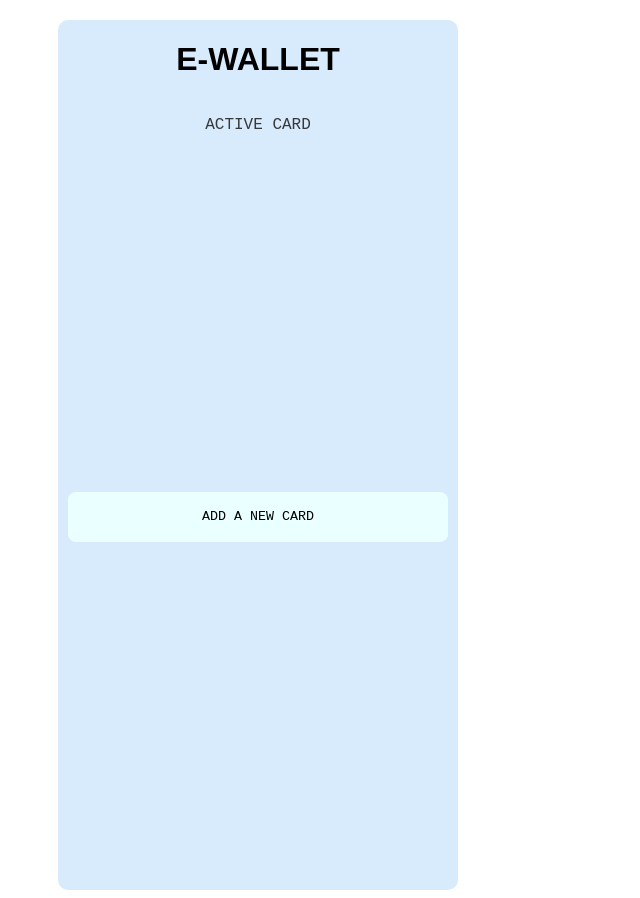
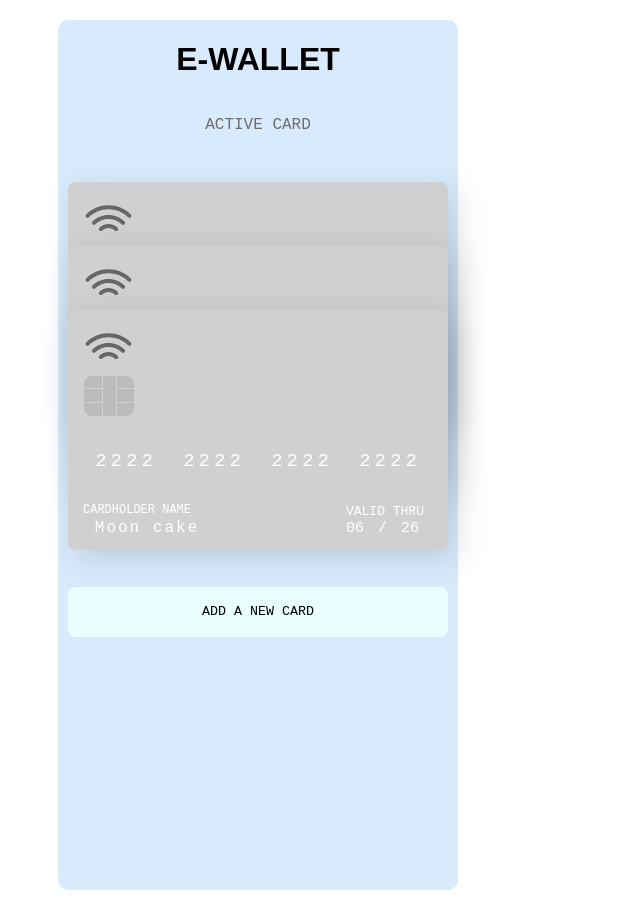
Before and after one commit to StellaSFE96/E-wallet, a Vue app: page / in a window 1280 px wide. Shown: the whole page, without its empty margins (0-640 px from the left). Built offline with nearby package versions, Linux system fonts and the light colour scheme.

Commit message:
Local storage added + card list fixed

```diff
--- a/src/App.vue
+++ b/src/App.vue
@@ -1,12 +1,11 @@
 <template>
   <div id="app">
-    <Home v-if="currentView == 'home'" @viewChange="toggleView" />
-    <AddCard v-else @viewChange="toggleView"/>
+    <Home v-if="currentView == 'home'"
+    @viewChange="toggleView" :card="card" :cards="cards" />
+    <AddCard v-else @viewChange="toggleView"
+    @toApp="addCardPayload"
+    />
 
-    <!-- <nav>
-      <button class="addNew" @click="currentView = 'AddCard'">ADD A NEW CARD</button>
-      <button class="addCard" @click="currentView = 'home'">HOME</button>
-    </nav>  -->
   </div>
 </template>
 
@@ -16,14 +15,36 @@ import AddCard from './views/AddCard.vue'
 
 export default {
  name: 'App',
- components: {
-   Home, AddCard
-   },
+ components: { Home, AddCard },
 
  data(){
    return{
-     currentView : 'home',
-    //  isHidden: false
+    currentView : 'home',
+    card: " ",
+    cards: [
+      {
+        vendorName: "blockchain",
+        cardNumber: "8282828282828282",
+        cardholderName: "Peter Griffin",
+        validMonth: "02",
+        validYear: "22",
+      },
+      {
+        vendorName: "evil",
+        cardNumber: "0000000000000000",
+        cardholderName: "Pickle Rick",
+        validMonth: "04",
+        validYear: "24",
+      },
+      {
+        vendorName: "ninja",
+        cardNumber: "2222222222222222",
+        cardholderName: "Moon cake",
+        validMonth: "06",
+        validYear: "26",
+      },
+
+    ],
    }
  },
 
@@ -33,8 +54,17 @@ export default {
          this.currentView = 'addCard';
       } else {
         this.currentView = 'home';
-    }
-   }
+     }
+   },
+   addCardPayload(dataPayload){
+      this.card = dataPayload
+      this.cards.push(dataPayload)
+      this.currentView = "Home"
+    },
+    addNewCardToList(){
+      this.cards.push(this.card)
+      localStorage.setItem("cards", JSON.stringify(this.cards))
+    },
   }
 };
 </script>
--- a/src/components/Card.vue
+++ b/src/components/Card.vue
@@ -1,9 +1,10 @@
 <template>
   <div class="card">
-      <article class="cardTemplate" :style="{background: templateBackground, color: templateTextColor}">
+      <article class="cardTemplate" :style="{background: templateBackground, color: templateTextColor}"
+      @click="$emit('click')">
           <div class="card-top">
               <div class="icons">
-                 <img src="../assets/wifi.svg" alt="wifi icon">
+                 <img src="../assets/wifi.svg" alt="wifi logo">
                  <img src="../assets/chip.svg" alt="chip icon">
               </div>
 
@@ -13,7 +14,7 @@
           </div>
 
           <div class="middle">
-                <p v-if="card.cardNumber">{{ card.cardNumber}}</p>
+                <p v-if="numberTemplate">{{ numberTemplate}}</p>
                  <P v-else>XXXX XXXX XXXX XXXX</P>
           </div>
 
@@ -39,6 +40,7 @@
           </div>
       </article>
   </div>
+   <!-- change -->
 </template>
 
 <script>
@@ -79,8 +81,22 @@ export default {
             return "#d0d0d0";
         }
     },
+
+    numberTemplate(){
+        let space= ''
+        for(let i=0; i < this.card.cardNumber.length; i++){
+                if(i % 4 == 0){
+                    space +=" ";
+                }
+                space +=this.card.cardNumber[i]
+                if(space.length>19){
+                    return space
+                }
+            }
+        return space
+    },
   }
-};
+}
 </script>
 
 <style lang="scss" scoped>
@@ -116,28 +132,27 @@ export default {
     font-size: 19px;
     letter-spacing: 4px;
     word-spacing: 11px;
-    position: relative;
-    bottom: 8px;
 }
 
 .card-bottom{
     display: flex;
     justify-content: space-between;
-    position: relative;
-    bottom: 10px;
+    align-content: flex-start;
+
+    p{
+        margin-right: 20px;
+        margin-bottom: -14px;
+    }
 }
 
 .b-left-corner{
     p:first-of-type{
         font-size: 12px;
         margin-right: 40px;
-        position: absolute;
     }
     p:last-of-type{
         font-size: 16px;
         letter-spacing: 2px;
-        position: relative;
-        top: 18px;
     }
     padding-left: 15px;
 }
@@ -149,22 +164,15 @@ export default {
 
     p{
         margin-right: 14px;
-
+        align-self: baseline;
     }
 
     div{
         display: flex;
         justify-content: flex-end;
         flex-direction: row;
-        position: relative;
-        bottom: 20px;
         font-size: 15px;
         margin-right: 15px;
-
-        p{
-            margin: 15px 3px;
-        }
-
     }
 }
 
--- a/src/components/CardList.vue
+++ b/src/components/CardList.vue
@@ -1,28 +1,21 @@
 <template>
-  <div id="card-list">
-    <!-- <Card v-if="!savedCardsArray" :user="user" />
-    <Card :user="user" v-for="user in savedCardsArray" :key="user" /> -->
-    <Card :card="card" v-for="card in cards" :key="card.vendor"/>
+  <div class="cardList">
+    <Card :card="card" v-for="card in cards" :key="card.vendor" />
+
   </div>
 </template>
 
 <script>
-import Card from './Card.vue';
+import Card from '../components/Card.vue'
 export default {
-  name: 'CardList',
   components: { Card },
-  data() {
-    return {
+  data(){return{
 
-    }
-  },
-  props: ['card', 'cards'],
+  }},
+   props: ['card', 'cards']
 }
 </script>
 
 <style>
-#card-list {
-  height: 337px;
-  width: 380px;
-}
+
 </style>
--- a/src/components/Form.vue
+++ b/src/components/Form.vue
@@ -2,20 +2,22 @@
   <div id="form">
     <Card :card='user'/>
 
-    <form @submit.prevent="submit">
+    <form @submit.prevent="transportData">
 
         <label for="cardNumber">CARD NUMBER</label>
-        <input type="number"
-        name="card-number"
+        <input required
+        type="text"
         class="card-number"
+        maxlength="19"
         placeholder="XXXX XXXX XXXX XXXX"
+        onkeypress="return /[0-9, ' ']/i.test(event.key)"
         v-model="user.cardNumber">
 
         <label for="cardholderName">CARDHOLDER NAME</label>
-        <input type="text"
-        name="cardholder-name"
+        <input required type="text"
         class="cardholder-name"
         placeholder="Firstname Lastname"
+        onkeypress="return /[A-Z, ' ']/i.test(event.key)"
         v-model="user.cardholderName">
 
         <label for="validMonth">MONTH</label>
@@ -52,9 +54,10 @@
             <option value="ninja"> Ninja Bank</option>
             <option value="blockchain"> Blockchain Inc</option>
         </select>
-        <button class="add-btn" @click="$emit('viewChange'); ('sendUserData'); ">ADD CARD</button>
+        <button class="add-btn">ADD CARD</button>
       </form>
   </div>
+   <!-- change -->
 </template>
 
 <script>
@@ -75,10 +78,7 @@ export default {
     };
   },
   methods: {
-    submit() {
-      this.$emit('viewChange');
-    },
-    sendUserData(){
+    transportData(){
         this.$emit('toAddCard', this.user)
     }
   },
--- a/src/test.js
+++ b/src/test.js
@@ -11,6 +11,11 @@
     //     class="ccv"
     //     v-model="user.ccv"
     //   />
+
+    //  <nav>
+    // <button class="addNew" @click="currentView = 'AddCard'">ADD A NEW CARD</button>
+    // <button class="addCard" @click="currentView = 'home'">HOME</button>
+    //  </nav>
 
     // vendors: [
     //     {
--- a/src/views/AddCard.vue
+++ b/src/views/AddCard.vue
@@ -2,8 +2,9 @@
   <div id="add-card">
     <h1>ADD A NEW <span>BANK CARD</span></h1>
     <h2>NEW CARD</h2>
-    <Form @viewChange="$emit('viewChange');" @toAddCard="recievingData" />
+    <Form @viewChange="$emit('viewChange');" @toAddCard="formPayload" />
   </div>
+   <!-- change now-->
 </template>
 
 <script>
@@ -11,24 +12,16 @@ import Form from '../components/Form.vue';
 
 export default {
   name: 'AddCard',
-  components: { Form
-  },
-  props: [''],
+  components: { Form },
   data(){
     return{
-      card: {
-        cardNumber: '',
-        cardholderName: '',
-        validMonth: '',
-        validYear: '',
-        vendor: ''
-      },
+      card: [],
     }
   },
   methods: {
-    recievingData(payload){
-      this.card = payload
-      this.$emit('toApp', this.card)
+    formPayload(dataPayload){
+          this.card = dataPayload
+          this.$emit('toApp', this.card)
     }
   },
 };
--- a/src/views/Home.vue
+++ b/src/views/Home.vue
@@ -3,8 +3,12 @@
       <h1 class="title">E-WALLET</h1>
       <p class="active">ACTIVE CARD</p>
 
-       <div class="card-list">
-         <CardList />
+       <div class="active-card">
+         <Card v-if="activeCard" :card="activeCard"/>
+       </div>
+
+       <div  class="active-card-list">
+         <Card v-for="object in cards" :key="object.cardNumber" @click="activeCard = object" :card="object" />
        </div>
 
        <div>
@@ -14,17 +18,18 @@
 </template>
 
 <script>
-import CardList from '../components/CardList.vue'
+import Card from '../components/Card.vue'
 export default {
   name: 'Home',
-  components:  { CardList
-  },
+  components:  { Card },
+  props: ['card', 'cards'],
   data(){
     return{
-
-
-
-      // currentView: 'AddCard'
+      activeCard: null,
+    }},
+    methods: {
+    changeView(){
+       this.$emit("sendToAddCard")
     }
   }
 }
@@ -40,12 +45,19 @@ export default {
   margin-top: 10px;
 }
 
-h1{
+.title{
   font-family: 'Source Sans Pro', sans-serif;
 }
 
-.home p{
-  color: #383838;
+.active{
+  color: #706c6c;
   font-family: 'PT Mono', monospace;
 }
+
+.active-card-list{
+  display: grid;
+  grid-auto-rows: 4rem;
+  margin-top: 2rem;
+  margin-bottom: 13rem;
+}
 </style>
```
Also changed, not shown: src/components/form2.vue (deleted, +0 -182 lines).
